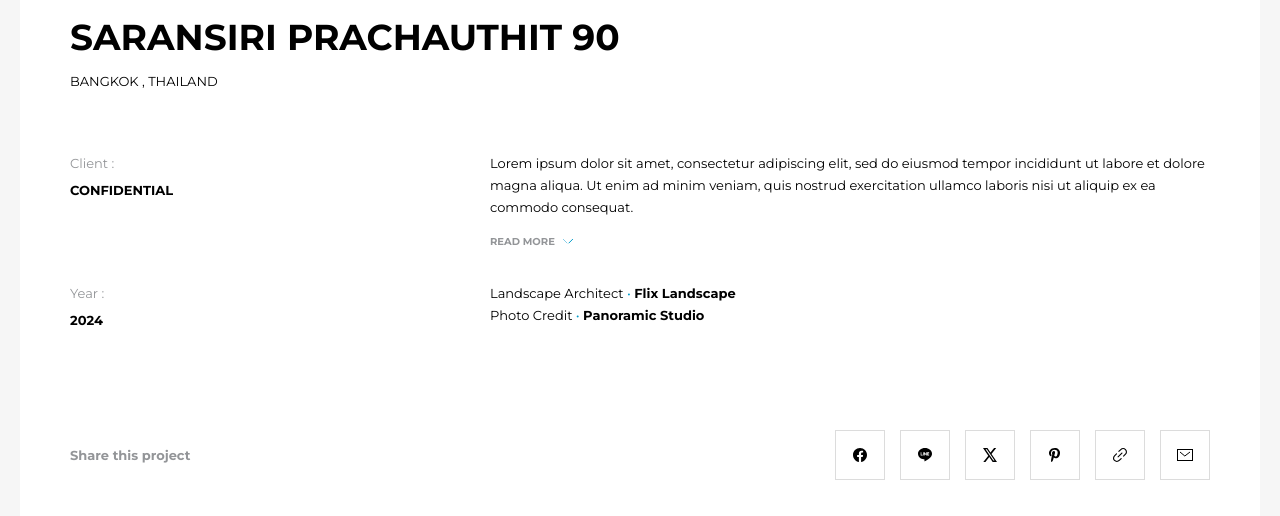
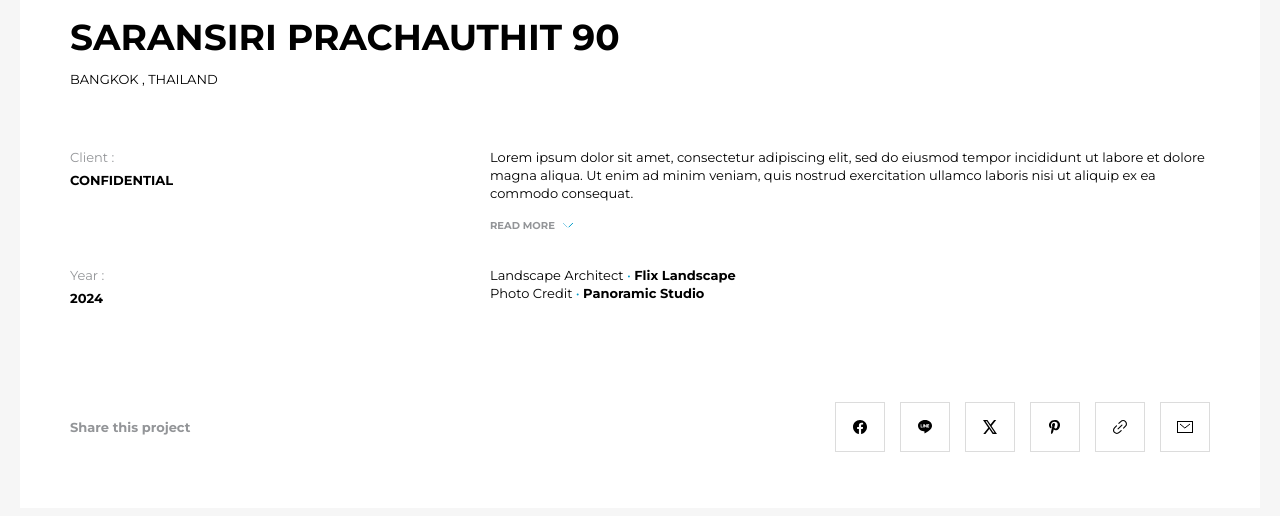
Before and after one commit to nattawasI/ixora, a Next.js app: page /projects/residential/1 in a window 1280 px wide. Shown: the part 136-652 px from the top of the page. Built offline with nearby package versions, Linux system fonts and the light colour scheme; no server answers.

Commit message:
modified line-height typo-body-2

```diff
--- a/src/app/globals.css
+++ b/src/app/globals.css
@@ -90,7 +90,7 @@
   }
 
   .typo-body-2 {
-    @apply text-[0.813rem] leading-[1.375rem];
+    @apply text-[0.813rem] leading-[1.125rem];
   }
 
   .typo-body-3 {
```
